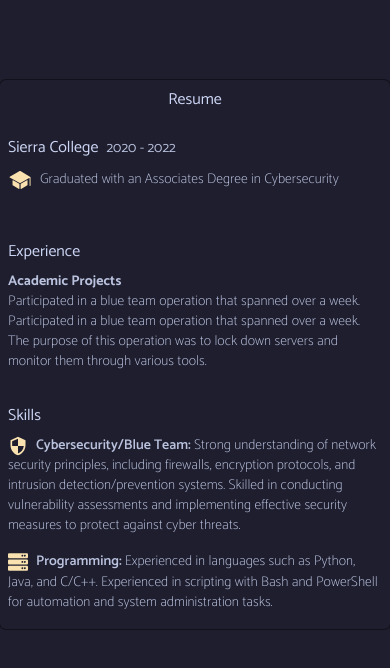
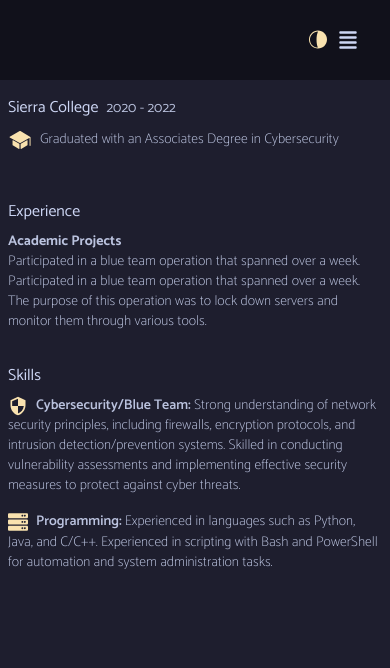
Before and after one commit to Solareia/web-portfolio, a Next.js app: page /resume in a window 390 px wide. Shown: the top 668 px of the page. Built offline with nearby package versions, Linux system fonts and the light colour scheme.

Commit message:
Fixed bugs with mobile navigation and day/night theme switching

```diff
--- a/package.json
+++ b/package.json
@@ -11,6 +11,7 @@
   "dependencies": {
     "next": "14.2.4",
     "next-themes": "^0.3.0",
+    "promise-timers": "^1.0.1",
     "react": "^18",
     "react-dom": "^18",
     "react-icons": "^5.2.1"
--- a/src/app/components/Navbar.tsx
+++ b/src/app/components/Navbar.tsx
@@ -1,12 +1,15 @@
 "use client"
 
 import Link from "next/link";
-import { WiMoonAltWaningCrescent2 } from "react-icons/wi";
 import { useState, useEffect } from "react";
 import { useTheme } from "next-themes";
 
+import { WiMoonAltWaningCrescent2 } from "react-icons/wi";
+import { FaAlignJustify } from "react-icons/fa6";
+
 export default function Navbar() {
     const [mounted, setMounted] = useState(false);
+    const [ dropdownState, setDropdownState ] = useState<boolean>(false);
     const { theme, setTheme } = useTheme();
 
     useEffect(() => {
@@ -16,19 +19,36 @@ export default function Navbar() {
     if(!mounted)
         return null;
 
-    const themeCallback = () => {
+    const promiseToggle = async () => {
+        let tempTheme = '';
+
         if(theme == 'dark') {
-            setTheme('light');
+            tempTheme = 'light';
         }
-        else {
-            setTheme('dark');
+
+        else{
+            tempTheme = 'dark';
         }
-        console.log(`clicked, switched to ${theme}`);
+
+        new Promise((resolve, reject) => {
+            setTimeout(() => {
+                resolve(setTheme(tempTheme));
+            }, 100);
+        });
     };
 
+    const toggleDropdown = async () => {
+        new Promise((resolve, reject) => {
+            setTimeout(() => {
+                resolve(setDropdownState(!dropdownState));
+            }, 100);
+        });
+    }
+
     return(
-        <div className="hidden md:block w-full h-20 bg-crustlight dark:bg-crust">
-            <div className="w-full px-2 h-full">
+        <div>
+            <div className="w-full h-20 bg-crustlight dark:bg-crust static">
+            <div className="w-full px-2 h-full hidden md:block">
                 <div className="flex items-center justify-end h-full px-6">
                     <ul className="gap-x-4 text-latte_text dark:text-mocha_text flex">
                         <li>
@@ -47,13 +67,37 @@ export default function Navbar() {
                             </Link>
                         </li>
                         <li>
-                            <button className="align-middle text-xl text-latte_yellow dark:text-mocha_yellow" onClick={themeCallback}>
+                            <button className="align-middle text-xl text-latte_yellow dark:text-mocha_yellow" onClick={promiseToggle}>
                                 <WiMoonAltWaningCrescent2 />
                             </button>
                         </li>
                     </ul>
                 </div>
             </div>
+            <div className="w-full px-2 h-full md:hidden">
+                <div className="flex items-center justify-end h-full px-6 space-x-2">
+                    <button className="text-2xl text-latte_yellow dark:text-mocha_yellow" onClick={promiseToggle}>
+                        <WiMoonAltWaningCrescent2 />
+                    </button>
+                    <button onClick={toggleDropdown}>
+                        <FaAlignJustify className="text-xl text-latte_text dark:text-mocha_text"/>
+                    </button>
+                </div>
+            </div>
+            </div>
+            <div className={`md:hidden w-full`}>
+                <div className={`${dropdownState ? `visible`: `hidden`} grid grid-cols-1 place-items-end px-8 py-2 bg-crustlight dark:bg-crust space-y-2 text-latte_text dark:text-mocha_text`}>
+                    <Link href={"/"} className="self-end">
+                        Home
+                    </Link>
+                    <Link href={"/projects"} className="self-end">
+                        Projects
+                    </Link>
+                    <Link href={"/resume"} className="self-end">
+                        Resume
+                    </Link>
+                </div>
+            </div>
         </div>
     );
 }
--- a/src/app/page.tsx
+++ b/src/app/page.tsx
@@ -17,7 +17,7 @@ export default function Page() {
                     <p className="text-6xl flex justify-center my-4 text-latte_text dark:text-mocha_text">Artur Yasinskiy</p>
                     <p className="flex justify-center font-thin text-latte_subtext_1 dark:text-mocha_subtext my-4">AUTOMATION • SCRIPTING • SECURITY</p>
                     <div className="flex justify-center items-center text-2xl space-x-2 text-latte_yellow dark:text-mocha_yellow">
-                        <Link href={"https://github.com/"}>
+                        <Link href={"https://github.com/HarmonicAria/"}>
                             <AiFillGithub />
                         </Link>
                         <Link href={"mailto:yasinskiyartur@protonmail.com"}>
--- a/src/app/projects/page.tsx
+++ b/src/app/projects/page.tsx
@@ -1,4 +1,5 @@
 import Navbar from "../components/Navbar"
+import Link from "next/link"
 
 export default function Projects() {
     return(
@@ -13,7 +14,9 @@ export default function Projects() {
                         <div className="px-2">
                             <ul className="pt-4 pb-8">
                                 <li className="md:text-xl text-latte_text dark:text-mocha_text pb-2">
-                                    Web Portfolio
+                                    <Link href={"https://github.com/HarmonicAria/web-portfolio"}>
+                                        Web Portfolio
+                                    </Link>
                                 </li>
                                 <li className="md:text-base text-latte_subtext dark:text-mocha_subtext font-thin italic">
                                     Website that showcases my work, you are looking at it right now.
--- a/src/app/resume/page.tsx
+++ b/src/app/resume/page.tsx
@@ -10,9 +10,9 @@ export default function Projects() {
         <main>
             <div className="block md:w-full h-screen overflow-y-auto">
                 <Navbar />
-                <div className="mt-20 flex w-full md:mx-auto md:w-1/3 justify-center items-center ring-1 ring-crust rounded-md">
+                <div className="md:mt-20 flex w-full md:mx-auto md:w-1/3 justify-center items-center md:ring-1 md:ring-crust rounded-md">
                     <div className="grid grid-cols-1 divide-crust">
-                        <div className="text-center md:text-2xl my-2 text-latte_text dark:text-mocha_text">
+                        <div className="text-center md:text-2xl my-2 text-latte_text dark:text-mocha_text hidden md:block">
                             Resume
                         </div>
                         <div className="px-2">
```
Also changed, not shown: 1 other file (tests, documents, lock files or other folders).
